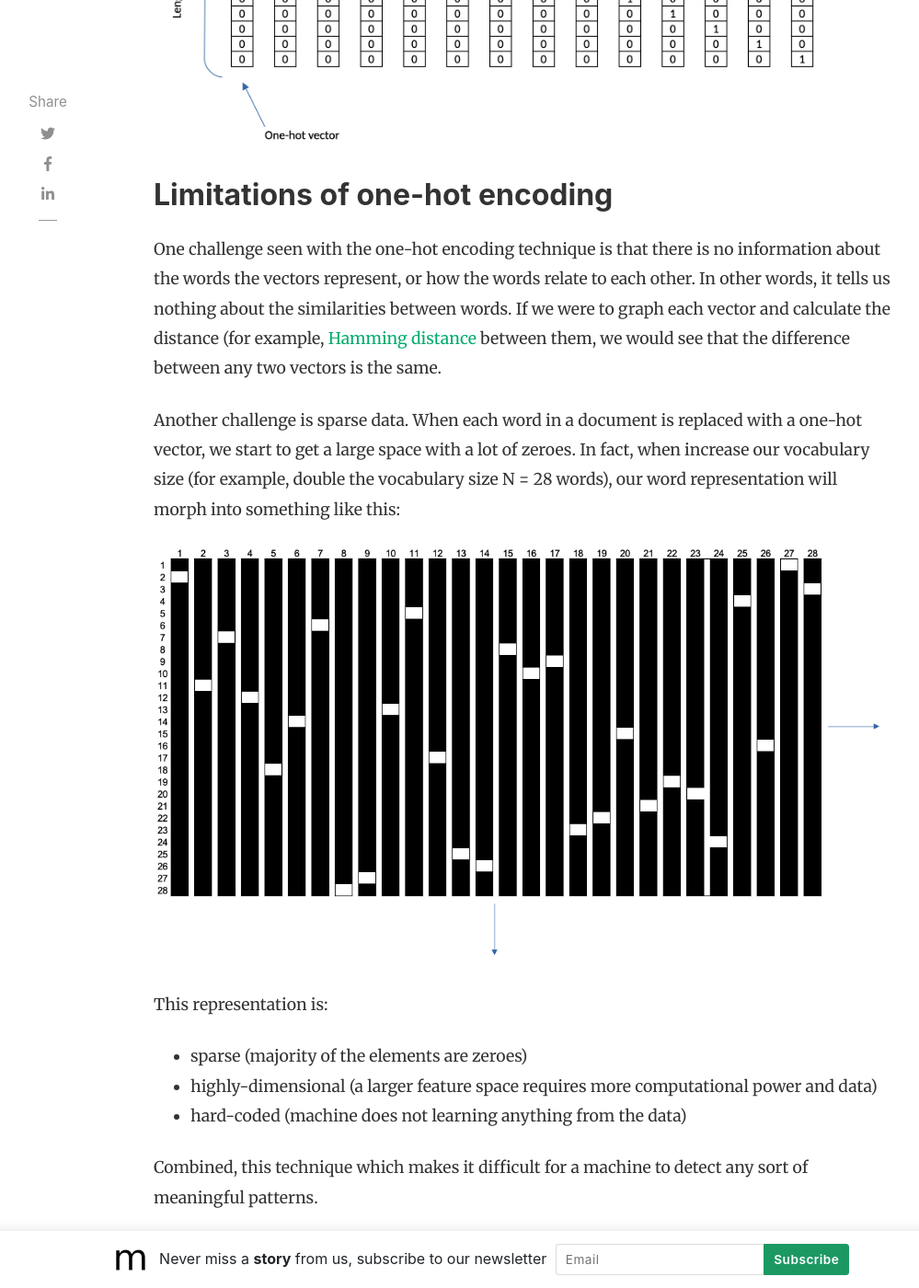
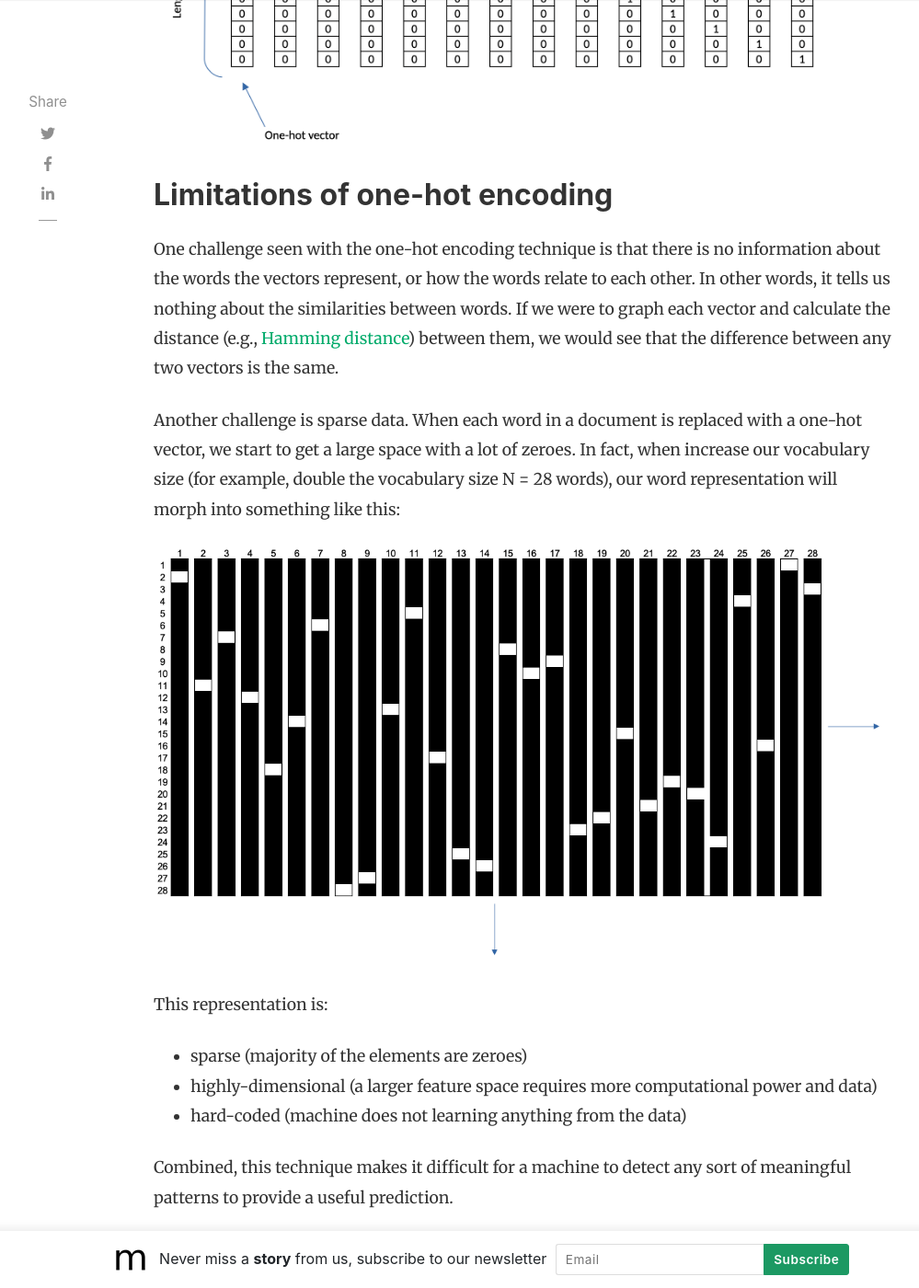
Before and after one commit to slsu0424/slsu0424.github.io, a Jekyll site: the page built from _posts/2023-07-27-test.md, in a window 1280 px wide and 1400 px high, scrolled down 4178 px. Shown: the whole window at 92% size, without its empty margins (118-1117 px from the left). Built offline with Jekyll 4.4.1, drawn with Linux system fonts in a browser that asks for light colours; nearby versions of some CDN libraries; comment, search, counter and statistics services are not loaded; some of the changed lines change nothing that is shown; some of the changed text lies outside the part shown.

Commit message:
Update 2023-07-27-test.md

```diff
--- a/_posts/2023-07-27-test.md
+++ b/_posts/2023-07-27-test.md
@@ -55,7 +55,7 @@
 
 ## Limitations of one-hot encoding
 
-One challenge seen with the one-hot encoding technique is that there is no information about the words the vectors represent, or how the words relate to each other.  In other words, it tells us nothing about the similarities between words.  If we were to graph each vector and calculate the distance (for example, [Hamming distance](<https://machinelearningmastery.com/distance-measures-for-machine-learning/>) between them, we would see that the difference between any two vectors is the same.
+One challenge seen with the one-hot encoding technique is that there is no information about the words the vectors represent, or how the words relate to each other.  In other words, it tells us nothing about the similarities between words.  If we were to graph each vector and calculate the distance (e.g., [Hamming distance](<https://machinelearningmastery.com/distance-measures-for-machine-learning/>)) between them, we would see that the difference between any two vectors is the same.
 
 
 Another challenge is sparse data.  When each word in a document is replaced with a one-hot vector, we start to get a large space with a lot of zeroes.  In fact, when increase our vocabulary size (for example, double the vocabulary size N = 28 words), our word representation will morph into something like this:
@@ -68,12 +68,14 @@
 - highly-dimensional (a larger feature space requires more computational power and data)
 - hard-coded (machine does not learning anything from the data)
 
-Combined, this technique which makes it difficult for a machine to detect any sort of meaningful patterns.
+Combined, this technique makes it difficult for a machine to detect any sort of meaningful patterns to provide a useful prediction.
 
 
 ## Conclusion
 
-In closing, we demonstrated
+In this tutorial, we considered the one-hot encoding technique, a very simple way to encode categorical variables for natural language processing tasks.  By taking a subset of PubMed abstracts that discussed cardiovascular disease (CVD) risk factors, we were able to see how this approach is not very efficient as you approach larger datasets.  This is due to , due to the  can lead to an increasingly large and sparse feature space, which would require more computational power and data to provide any meaningful insight.
+
+
 
 ## References
 + <https://www.deeplearning.ai/resources/natural-language-processing>
```
